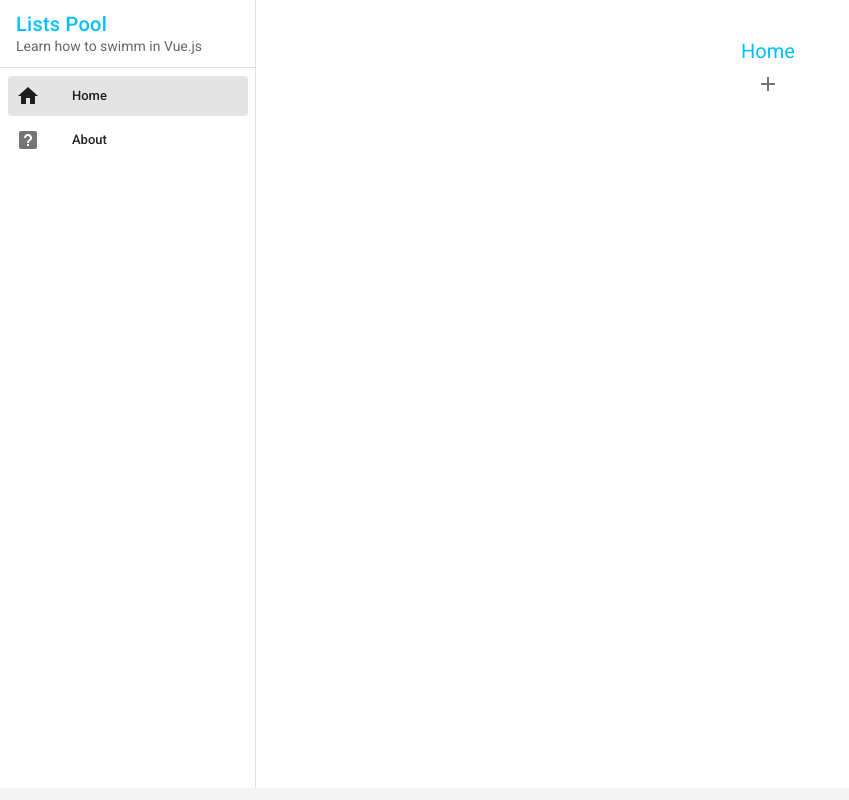
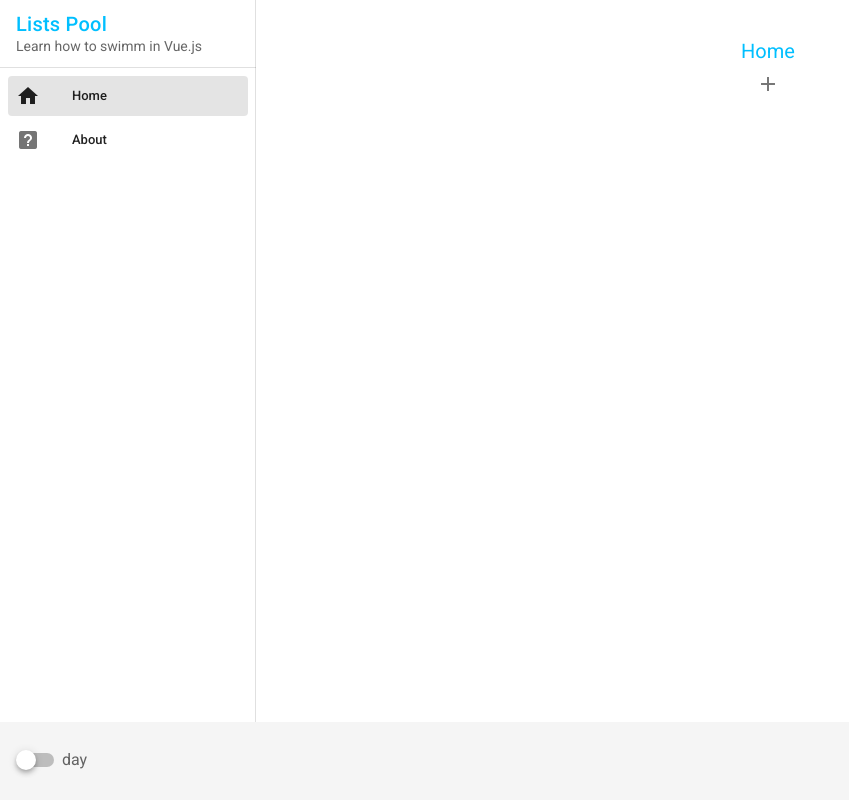
Before and after one commit to swimmio/swimm-vue, a Vue app: page / in a window 1280 px wide. Shown: the whole page, without its empty margins (0-849 px from the left). Built offline with nearby package versions, Linux system fonts and the light colour scheme.

Commit message:
Dark mode switch

```diff
--- a/src/App.vue
+++ b/src/App.vue
@@ -9,6 +9,7 @@
     </v-main>
 
     <v-footer app>
+      <darkmode-switch />
     </v-footer>
   </v-app>
 </template>
@@ -16,11 +17,13 @@
 <script>
 import Navdrawer from "./components/Navdrawer.vue";
 import { mapState } from "vuex";
+import DarkmodeSwitch from './components/DarkmodeSwitch.vue';
 
 export default {
   name: "App",
   components: {
     Navdrawer,
+    DarkmodeSwitch
   },
 
   data: () => ({
--- /dev/null
+++ b/src/components/DarkmodeSwitch.vue
@@ -0,0 +1,22 @@
+<template>
+<span>
+  <v-switch v-model="$vuetify.theme.dark" :label="text" @change="toggleText"></v-switch>
+</span>
+</template>
+
+<script>
+export default {
+  name: "DarkmodeSwitch",
+  data() {
+    return { text: 'day' };
+  },
+  created(){
+      this.toggleText();
+  },
+  methods: {
+      toggleText() {
+          this.text = this.$vuetify.theme.dark ? 'night' : 'day';
+      }
+  }
+};
+</script>
```
